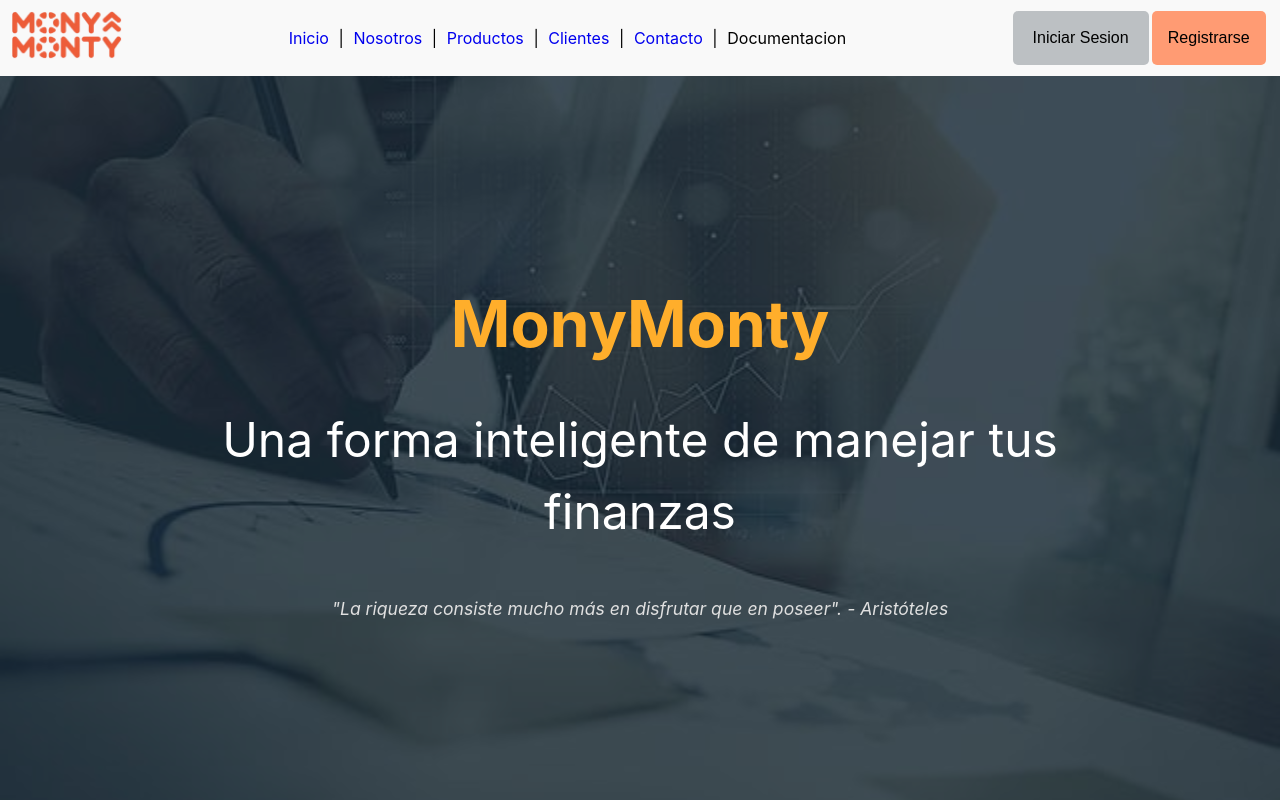
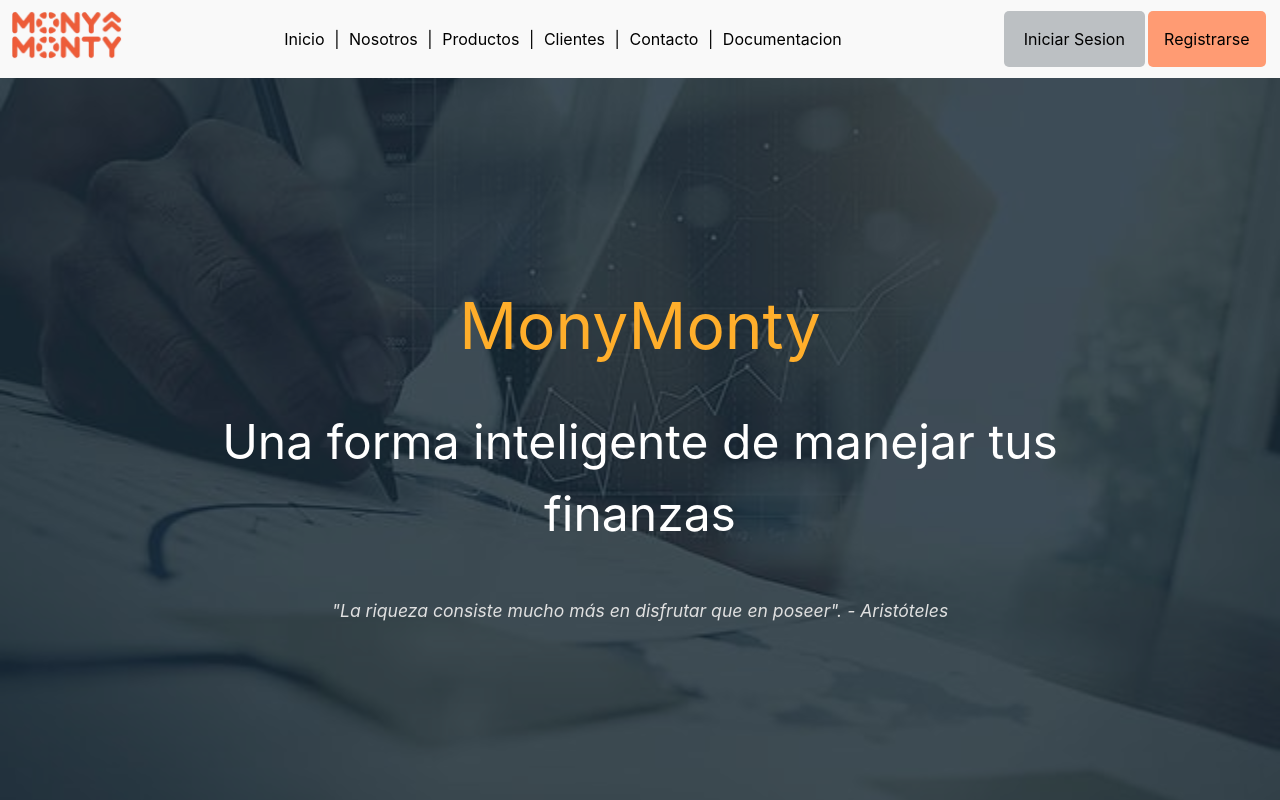
Before and after one commit to OugMontiel/MonteFlor, a Vue app: page / in a window 1280 px wide. Shown: the top 800 px of the page. Built offline with nearby package versions, Linux system fonts and the light colour scheme.

Commit message:
Instlacion  de primevue y de tailwindcss
Para esto ... y poder dar un compoente mas limpio

```diff
--- a/package.json
+++ b/package.json
@@ -11,6 +11,10 @@
     "format": "prettier --write src/"
   },
   "dependencies": {
+    "@primeuix/themes": "^1.2.3",
+    "@tailwindcss/vite": "^4.1.12",
+    "primevue": "^4.3.7",
+    "tailwindcss": "^4.1.12",
     "vue": "^3.5.13",
     "vue-router": "^4.5.0"
   },
--- a/src/assets/style.css
+++ b/src/assets/style.css
@@ -1,4 +1,5 @@
 /* Importar iconos de Flaticon */
+@import "tailwindcss";
 
 :root {
   /* Tipografía y legibilidad */
--- a/vite.config.js
+++ b/vite.config.js
@@ -2,11 +2,13 @@ import { fileURLToPath, URL } from 'node:url'
 
 import { defineConfig } from 'vite'
 import vue from '@vitejs/plugin-vue'
+import tailwindcss from '@tailwindcss/vite'
 
 // https://vite.dev/config/
 export default defineConfig({
   plugins: [
     vue(),
+    tailwindcss(),
   ],
   resolve: {
     alias: {
```
Also changed, not shown: src/main.js (+8 -0 lines), 1 other file (tests, documents, lock files or other folders).
